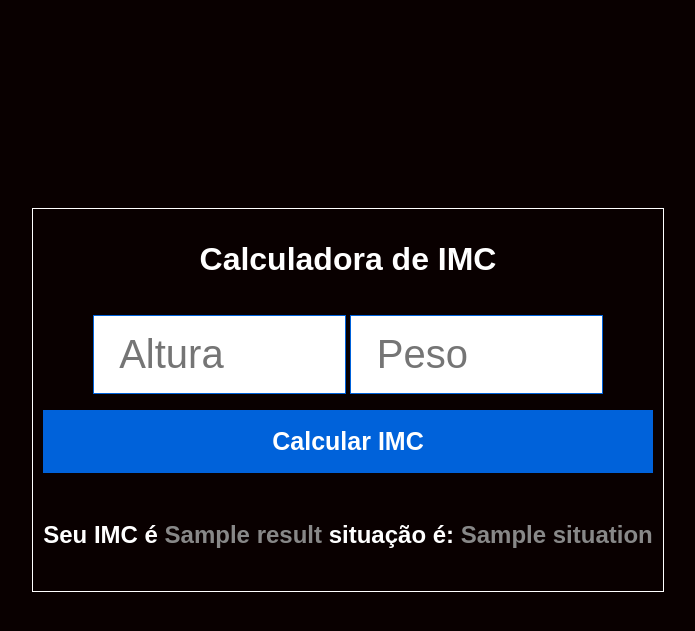
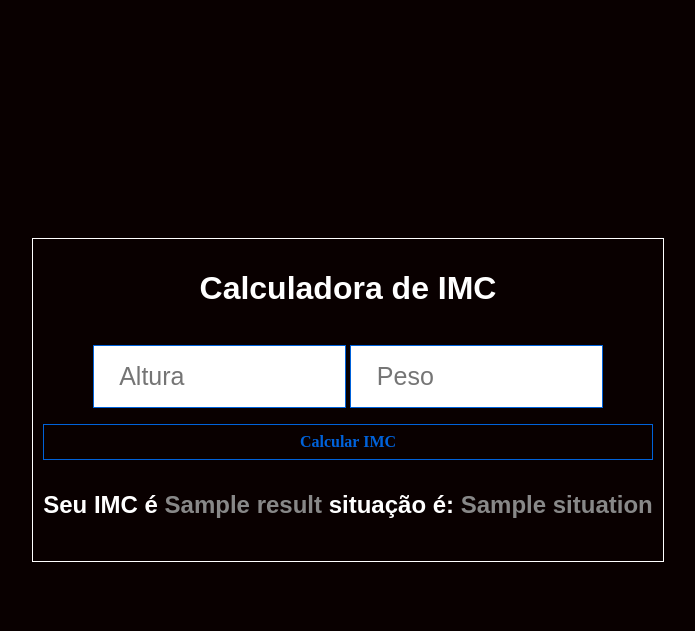
Before and after one commit to evertonccarvalho/Anhanguera, a Flask app: template api/templates/index.html in a window 1280 px wide. Shown: the top 631 px of the page, without its empty margins (292-987 px from the left). Run offline with Flask 3, Linux system fonts and the light colour scheme; the template is opened without the code that fills it: most values are stand-ins (such as "Sample title", 1, 10 or a date in 2020).

Commit message:
updta buttom and input

```diff
--- a/api/static/css/style.css
+++ b/api/static/css/style.css
@@ -8,6 +8,14 @@ body {
   justify-content: center;
   align-items: center;
   height: 100vh;
+}
+.mainContainer {
+  display: flex;
+  flex-direction: column;
+  padding: 8rem var(--maxContainerWidth) 8rem;
+  justify-content: center;
+  align-items: center;
+  gap: 2rem;
 }
 .title {
   display: flex;
@@ -45,7 +53,7 @@ input {
   border: 0.1rem solid rgb(0, 98, 218);
   color: rgb(173, 173, 173);
 
-  font-size: 40px;
+  font-size: 25px;
   max-width: 200px;
 }
 
@@ -71,3 +79,31 @@ button:hover {
   border-color: rgb(0, 98, 218);
   background: transparent;
 }
+
+button:hover {
+  color: rgb(0, 98, 218);
+  border-color: rgb(0, 98, 218);
+  background: #ffffff;
+  transition: ease-in-out 1s;
+}
+
+button {
+  width: 100%;
+  text-align: center;
+  justify-content: center;
+  transition: all 0.2s ease 0s;
+  border: 0.1rem solid rgb(0, 98, 218);
+  background: transparent;
+  display: flex;
+  padding: 0.5rem;
+  align-items: center;
+  gap: 0.75rem;
+  display: flex;
+
+  font-size: 1rem;
+  font-family: Montserrat;
+  font-style: normal;
+
+  line-height: normal;
+  color: rgb(0, 98, 218);
+}
```
